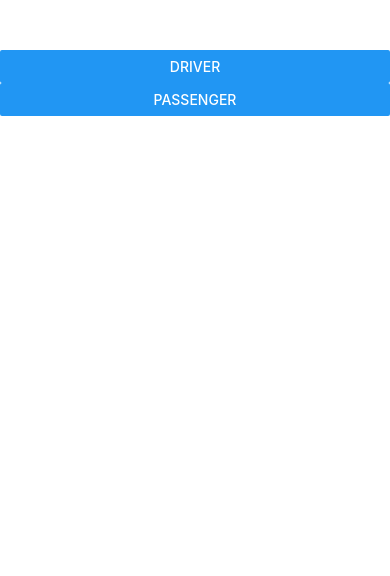
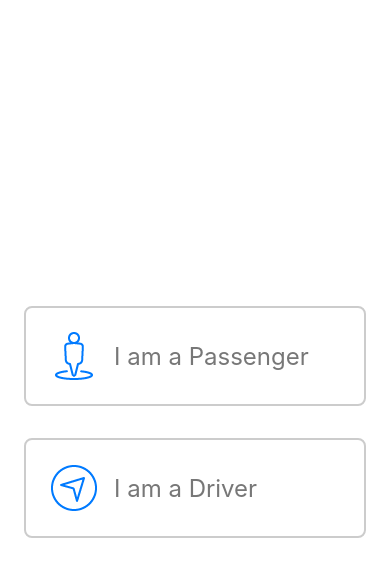
Before and after one commit to mono13th/expo-ride-hailing, a React Native app: screen / in a window 390 px wide. Shown: the top 576 px of the page. Built offline with nearby package versions, Linux system fonts and the light colour scheme.

Commit message:
feat: style up the home buttons

```diff
--- a/App.js
+++ b/App.js
@@ -1,5 +1,11 @@
-import React, { Fragment } from "react";
-import { StyleSheet, Button, View } from "react-native";
+import React from "react";
+import {
+  StyleSheet,
+  View,
+  Image,
+  Text,
+  TouchableHighlight
+} from "react-native";
 
 /**
  * Ignore socket warning
@@ -10,8 +16,11 @@ YellowBox.ignoreWarnings([
   "Unrecognized WebSocket connection option(s) `agent`, `perMessageDeflate`, `pfx`, `key`, `passphrase`, `cert`, `ca`, `ciphers`, `rejectUnauthorized`. Did you mean to put these under `headers`?"
 ]);
 
+import THEME from "@theme";
 import Driver from "@screens/Driver";
 import Passenger from "@screens/Passenger";
+import DriverIcon from "@assets/driver.png";
+import PassengerIcon from "@assets/passenger.png";
 
 class App extends React.Component {
   constructor(props) {
@@ -39,8 +48,24 @@ class App extends React.Component {
     }
     return (
       <View style={styles.container}>
-        <Button title="Driver" onPress={this.setDriverContext} />
-        <Button title="Passenger" onPress={this.setPassengerContext} />
+        <TouchableHighlight
+          onPress={this.setPassengerContext}
+          style={styles.button}
+        >
+          <View style={styles.buttonContent}>
+            <Image source={PassengerIcon} />
+            <Text style={styles.buttonLabel}>I am a Passenger</Text>
+          </View>
+        </TouchableHighlight>
+        <TouchableHighlight
+          onPress={this.setDriverContext}
+          style={styles.button}
+        >
+          <View style={styles.buttonContent}>
+            <Image source={DriverIcon} />
+            <Text style={styles.buttonLabel}>I am a Driver</Text>
+          </View>
+        </TouchableHighlight>
       </View>
     );
   }
@@ -49,7 +74,28 @@ class App extends React.Component {
 const styles = StyleSheet.create({
   container: {
     flex: 1,
-    paddingTop: 50
+    flexDirection: "column",
+    alignItems: "center",
+    justifyContent: "center",
+    padding: THEME.spacing.lg
+  },
+  button: {
+    marginTop: THEME.spacing.md,
+    marginBottom: THEME.spacing.md,
+    borderRadius: THEME.borders.radius * 2,
+    borderWidth: 2,
+    borderColor: "#ccc",
+    width: "100%",
+    padding: THEME.spacing.lg
+  },
+  buttonContent: {
+    flexDirection: "row",
+    alignItems: "center"
+  },
+  buttonLabel: {
+    fontSize: 24,
+    color: "#777",
+    marginLeft: THEME.spacing.md
   }
 });
 
--- a/babel.config.js
+++ b/babel.config.js
@@ -6,13 +6,14 @@ module.exports = function(api) {
       [
         "module-resolver",
         {
-          root: ["./src"],
+          root: ["./"],
           alias: {
             "@components": "./src/components",
             "@screens": "./src/screens",
             "@theme": "./src/theme",
             "@constants": "./src/constants",
-            "@utils": "./src/utils"
+            "@utils": "./src/utils",
+            "@assets": "./assets"
           }
         }
       ]
--- a/src/components/DriverMarker/DriverMarker.js
+++ b/src/components/DriverMarker/DriverMarker.js
@@ -2,7 +2,7 @@ import React from "react";
 import { Image } from "react-native";
 import { MapView } from "expo";
 
-import Src from "../../../assets/driver_marker.png";
+import Src from "@assets/driver_marker.png";
 
 const Marker = ({ ...props }) => (
   <MapView.Marker {...props}>
--- a/src/components/Marker/Marker.js
+++ b/src/components/Marker/Marker.js
@@ -2,7 +2,7 @@ import React from "react";
 import { Image } from "react-native";
 import { MapView } from "expo";
 
-import Pin from "../../../assets/marker.png";
+import Pin from "@assets/marker.png";
 
 const Marker = ({ ...props }) => (
   <MapView.Marker {...props}>
```
Also changed, not shown: assets/driver.png (added), assets/passenger.png (added).
